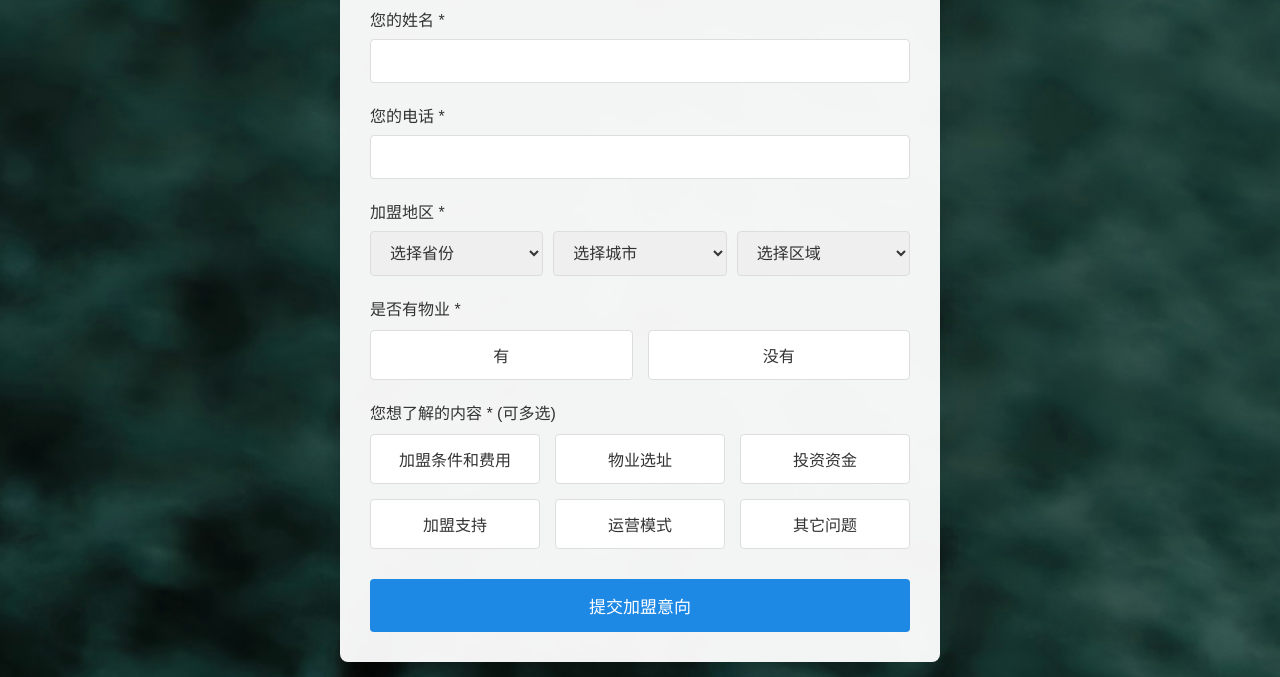
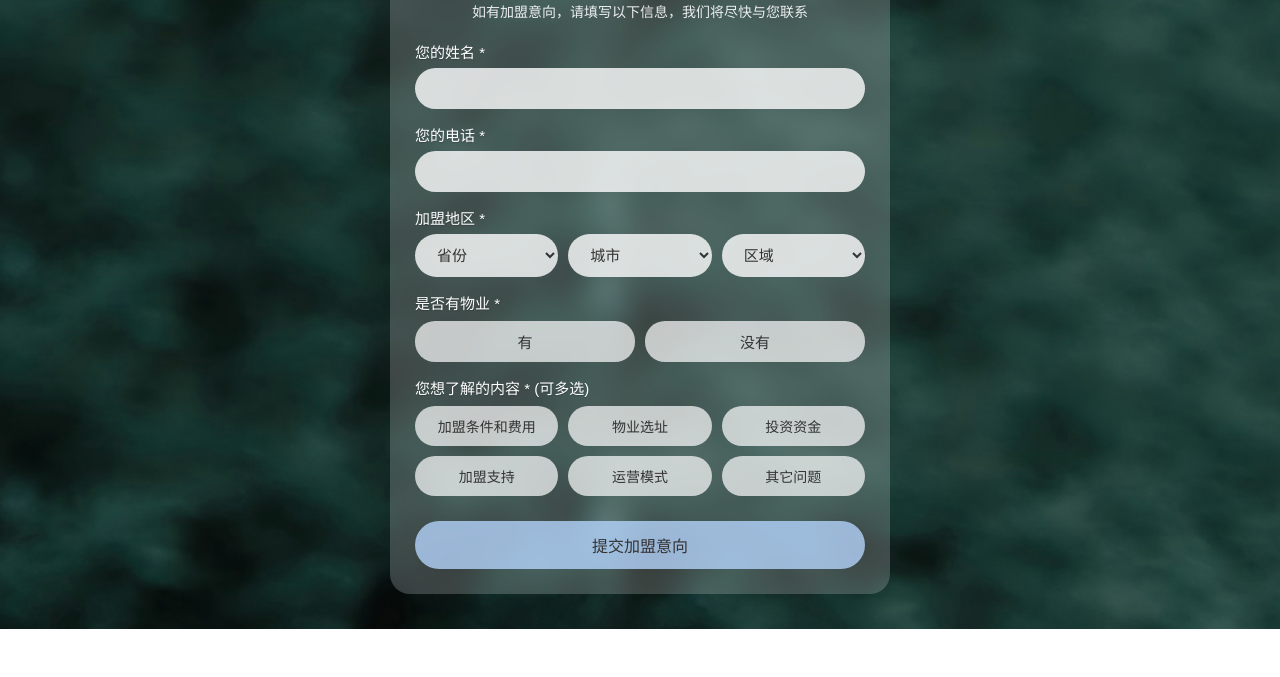
Before and after one commit to wiley-cciw/jm.github.io, a plain HTML site: page index.html in a window 1280 px wide. Shown: the part 209-886 px from the top of the page. After the commit the page ends 838 px from the top, so only its background shows below. Drawn offline with Linux system fonts and the light colour scheme.

Commit message:
Update index.html

```diff
--- a/index.html
+++ b/index.html
@@ -11,7 +11,7 @@
       box-sizing: border-box;
     }
     body {
-      /* 保持原有背景图 */
+      /* 替换为你的背景图地址，保持与预约表单一致 */
       background: url("背景图.jpg") no-repeat center center fixed;
       background-size: cover;
       min-height: 100vh;
@@ -28,45 +28,49 @@
     }
     .form-container {
       width: 100%;
-      max-width: 600px;
-      background-color: rgba(255, 255, 255, 0.95);
-      border-radius: 8px;
-      padding: 30px;
-      box-shadow: 0 4px 15px rgba(0, 0, 0, 0.1);
+      max-width: 500px;
+      background-color: rgba(255, 255, 255, 0.2); /* 半透明磨砂背景 */
+      backdrop-filter: blur(8px); /* 磨砂效果 */
+      border-radius: 20px;
+      padding: 25px;
+      margin-bottom: 20px; /* 避免底部空白 */
     }
     .form-title {
-      font-size: 22px;
-      color: #333;
+      font-size: 20px;
+      color: white;
+      text-align: center;
       margin-bottom: 15px;
-      text-align: center;
+      text-shadow: 0 1px 2px rgba(0, 0, 0, 0.3);
     }
     .form-desc {
       font-size: 14px;
-      color: #666;
-      margin-bottom: 25px;
+      color: rgba(255, 255, 255, 0.9);
       text-align: center;
+      margin-bottom: 20px;
     }
     .form-group {
-      margin-bottom: 20px;
+      margin-bottom: 15px;
     }
     label {
       display: block;
-      font-size: 16px;
-      color: #333;
-      margin-bottom: 8px;
+      font-size: 15px;
+      color: white;
+      margin-bottom: 6px;
+      text-shadow: 0 1px 1px rgba(0, 0, 0, 0.2);
     }
     input, select {
       width: 100%;
-      padding: 12px 15px;
-      border: 1px solid #ddd;
-      border-radius: 4px;
-      font-size: 16px;
+      padding: 12px 18px;
+      border: none;
+      border-radius: 30px; /* 大圆角 */
+      font-size: 15px;
       color: #333;
+      background-color: rgba(255, 255, 255, 0.8);
       outline: none;
-      transition: border-color 0.3s;
+      transition: background-color 0.3s;
     }
     input:focus, select:focus {
-      border-color: #1E88E5;
+      background-color: rgba(255, 255, 255, 0.95);
     }
     .region-selects {
       display: flex;
@@ -77,74 +81,72 @@
     }
     .radio-group {
       display: flex;
-      gap: 15px;
-      margin-top: 10px;
+      gap: 10px;
+      margin-top: 8px;
     }
     .radio-group button {
       flex: 1;
-      padding: 12px;
-      border: 1px solid #ddd;
-      border-radius: 4px;
-      background-color: #fff;
+      padding: 10px;
+      border: none;
+      border-radius: 20px;
+      background-color: rgba(255, 255, 255, 0.7);
       color: #333;
-      font-size: 16px;
+      font-size: 15px;
       cursor: pointer;
       text-align: center;
       transition: all 0.3s;
     }
     .radio-group button.active {
-      background-color: #1E88E5;
-      border-color: #1E88E5;
-      color: #fff;
+      background-color: rgba(30, 136, 229, 0.8);
+      color: white;
     }
     .checkbox-group {
       display: flex;
       flex-wrap: wrap;
-      gap: 15px;
-      margin-top: 10px;
+      gap: 10px;
+      margin-top: 8px;
     }
     .checkbox-group button {
-      flex: 1 1 calc(33.333% - 10px);
-      padding: 12px;
-      border: 1px solid #ddd;
-      border-radius: 4px;
-      background-color: #fff;
+      flex: 1 1 calc(33.333% - 6.66px);
+      padding: 10px;
+      border: none;
+      border-radius: 20px;
+      background-color: rgba(255, 255, 255, 0.7);
       color: #333;
-      font-size: 16px;
+      font-size: 14px;
       cursor: pointer;
       text-align: center;
       transition: all 0.3s;
     }
     .checkbox-group button.active {
-      background-color: #1E88E5;
-      border-color: #1E88E5;
-      color: #fff;
+      background-color: rgba(30, 136, 229, 0.8);
+      color: white;
     }
     .submit-btn {
       width: 100%;
-      padding: 14px;
-      background-color: #1E88E5;
+      padding: 12px;
+      background-color: rgba(180, 212, 252, 0.8);
       border: none;
-      border-radius: 4px;
-      color: white;
-      font-size: 17px;
+      border-radius: 30px;
+      color: #333;
+      font-size: 16px;
       font-weight: 500;
       cursor: pointer;
       transition: background-color 0.3s;
       margin-top: 10px;
     }
     .submit-btn:hover {
-      background-color: #1976D2;
+      background-color: rgba(144, 193, 249, 0.9);
     }
     .success-tip {
       display: none;
-      color: #333;
-      font-size: 17px;
+      color: white;
+      font-size: 16px;
       text-align: center;
-      margin-top: 20px;
-      padding: 20px;
-      background-color: rgba(230, 247, 255, 0.8);
-      border-radius: 8px;
+      margin-top: 15px;
+      padding: 15px;
+      background-color: rgba(0, 0, 0, 0.3);
+      border-radius: 10px;
     }
   </style>
 </head>
@@ -154,6 +156,7 @@
 
   <!-- 表单容器 -->
   <div class="form-container">
+    <h2 class="form-title">途羚加盟信息填写</h2>
     <p class="form-desc">如有加盟意向，请填写以下信息，我们将尽快与您联系</p>
 
     <form id="joinForm" action="https://formspree.io/f/xkgvlzba" method="POST">
@@ -174,87 +177,26 @@
         <label>加盟地区 *</label>
         <div class="region-selects">
           <select name="省份" id="province" required>
-            <option value="" disabled selected>选择省份</option>
+            <option value="" disabled selected>省份</option>
             <option value="北京">北京</option>
             <option value="上海">上海</option>
             <option value="广东">广东</option>
             <option value="江苏">江苏</option>
             <option value="浙江">浙江</option>
-            <option value="山东">山东</option>
-            <option value="河南">河南</option>
-            <option value="湖北">湖北</option>
-            <option value="湖南">湖南</option>
-            <option value="四川">四川</option>
-            <option value="陕西">陕西</option>
-            <option value="辽宁">辽宁</option>
-            <option value="天津">天津</option>
-            <option value="重庆">重庆</option>
-            <option value="河北">河北</option>
-            <option value="山西">山西</option>
-            <option value="安徽">安徽</option>
-            <option value="福建">福建</option>
-            <option value="江西">江西</option>
-            <option value="云南">云南</option>
-            <option value="贵州">贵州</option>
-            <option value="甘肃">甘肃</option>
-            <option value="青海">青海</option>
-            <option value="台湾">台湾</option>
-            <option value="内蒙古">内蒙古</option>
-            <option value="广西">广西</option>
-            <option value="宁夏">宁夏</option>
-            <option value="新疆">新疆</option>
-            <option value="西藏">西藏</option>
-            <option value="海南">海南</option>
-            <option value="香港">香港</option>
-            <option value="澳门">澳门</option>
+            <!-- 可扩展更多省份 -->
           </select>
 
           <select name="城市" id="city" required>
-            <option value="" disabled selected>选择城市</option>
-            <!-- 一线城市 -->
+            <option value="" disabled selected>城市</option>
             <option value="北京">北京</option>
             <option value="上海">上海</option>
             <option value="广州">广州</option>
             <option value="深圳">深圳</option>
-
-            <!-- 二线城市 -->
-            <option value="天津">天津</option>
-            <option value="重庆">重庆</option>
-            <option value="成都">成都</option>
-            <option value="杭州">杭州</option>
-            <option value="武汉">武汉</option>
-            <option value="西安">西安</option>
-            <option value="南京">南京</option>
-            <option value="长沙">长沙</option>
-            <option value="沈阳">沈阳</option>
-            <option value="青岛">青岛</option>
-            <option value="郑州">郑州</option>
-            <option value="大连">大连</option>
-            <option value="东莞">东莞</option>
-            <option value="宁波">宁波</option>
-            <option value="济南">济南</option>
-            <option value="哈尔滨">哈尔滨</option>
-            <option value="长春">长春</option>
-            <option value="厦门">厦门</option>
-            <option value="福州">福州</option>
-            <option value="无锡">无锡</option>
-            <option value="苏州">苏州</option>
-            <option value="合肥">合肥</option>
-            <option value="佛山">佛山</option>
-            <option value="石家庄">石家庄</option>
-            <option value="太原">太原</option>
-            <option value="南昌">南昌</option>
-            <option value="南宁">南宁</option>
-            <option value="昆明">昆明</option>
-            <option value="贵阳">贵阳</option>
-            <option value="兰州">兰州</option>
-            <option value="海口">海口</option>
-            <option value="乌鲁木齐">乌鲁木齐</option>
-            <option value="呼和浩特">呼和浩特</option>
+            <!-- 可扩展更多城市 -->
           </select>
 
           <select name="区域" id="district" required>
-            <option value="" disabled selected>选择区域</option>
+            <option value="" disabled selected>区域</option>
             <option value="默认区域">请根据实际城市选择区域</option>
           </select>
         </div>
@@ -309,10 +251,10 @@
 
     // 城市区域数据（简化版）
     const districtData = {
-      "北京": ["东城区", "西城区", "朝阳区", "丰台区", "石景山区", "海淀区", "顺义区", "通州区", "大兴区", "房山区", "门头沟区", "昌平区", "平谷区", "密云区", "怀柔区", "延庆区"],
-      "上海": ["黄浦区", "徐汇区", "长宁区", "静安区", "普陀区", "虹口区", "杨浦区", "闵行区", "宝山区", "嘉定区", "浦东新区", "金山区", "松江区", "青浦区", "奉贤区", "崇明区"],
-      "广州": ["越秀区", "荔湾区", "海珠区", "天河区", "白云区", "黄埔区", "番禺区", "花都区", "南沙区", "增城区", "从化区"],
-      "深圳": ["福田区", "罗湖区", "南山区", "盐田区", "宝安区", "龙岗区", "龙华区", "坪山区", "光明区"]
+      "北京": ["东城区", "西城区", "朝阳区", "丰台区"],
+      "上海": ["黄浦区", "徐汇区", "长宁区", "静安区"],
+      "广州": ["越秀区", "荔湾区", "海珠区", "天河区"],
+      "深圳": ["福田区", "罗湖区", "南山区", "盐田区"]
       // 可根据需要扩展更多城市的区域
     };
 
```
